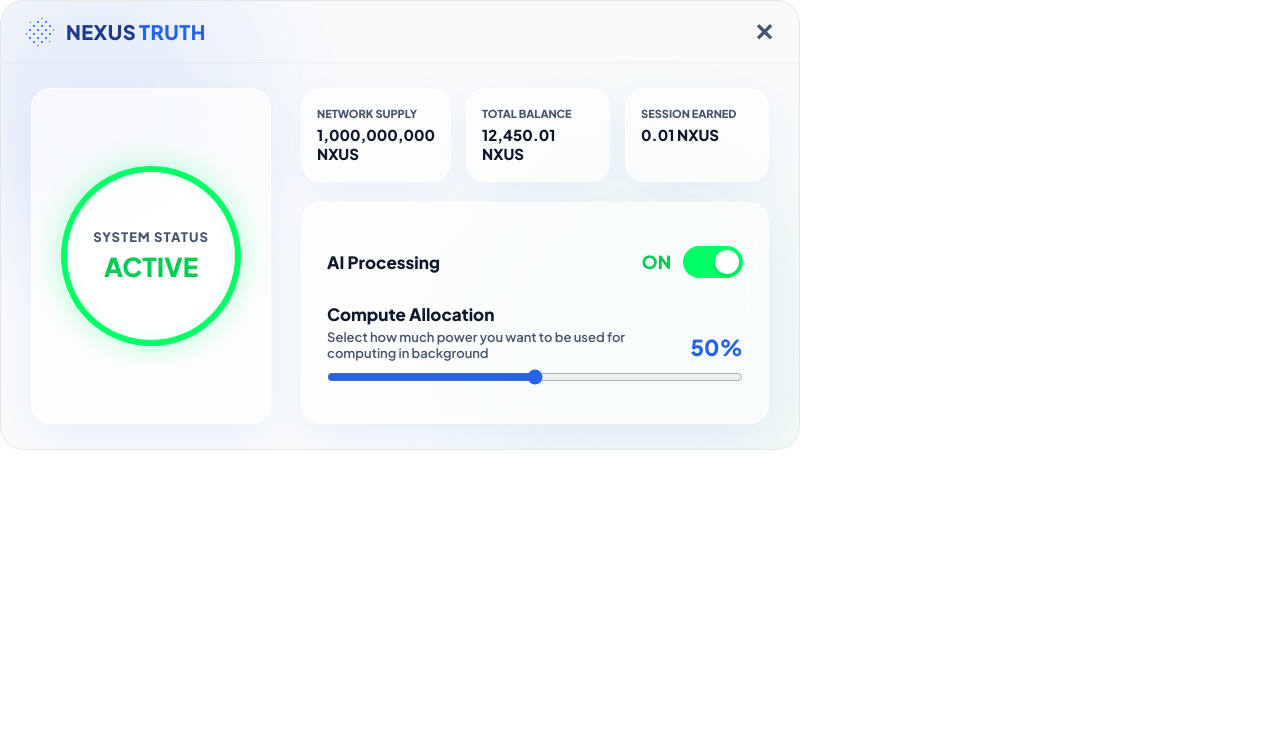
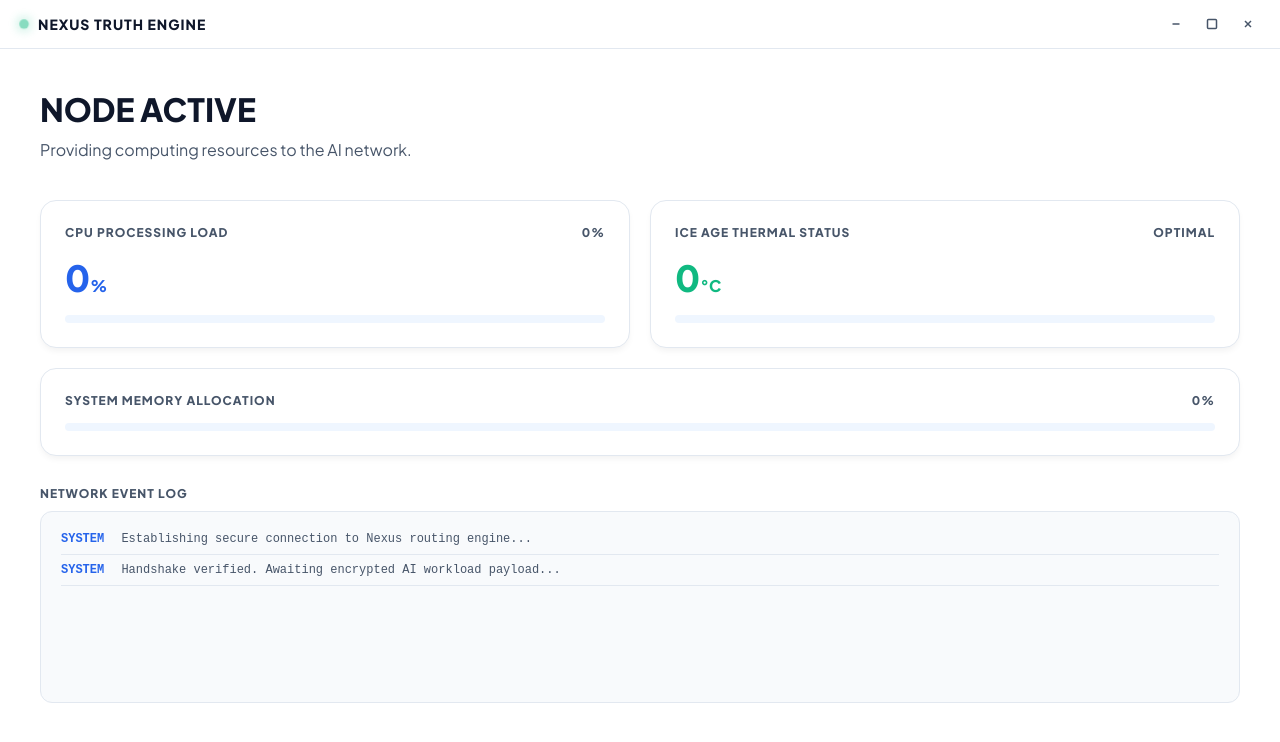
Before and after one commit to NexusTruth/Nexus-Truth-, an Electron app: page index.html in a window 1280 px wide. Drawn offline with Linux system fonts and the light colour scheme; no server answers.

Commit message:
Implement live hardware telemetry

```diff
--- a/index.html
+++ b/index.html
@@ -2,462 +2,351 @@
 <html lang="en">
 <head>
     <meta charset="UTF-8">
+    <meta name="viewport" content="width=device-width, initial-scale=1.0">
     <title>Nexus Truth Client</title>
     <link href="https://fonts.googleapis.com/css2?family=Plus+Jakarta+Sans:wght@400;600;800&display=swap" rel="stylesheet">
     <style>
         :root {
             --primaryBlue: #2563eb;
+            --darkBlue: #1e3a8a;
             --lightBlue: #eff6ff;
-            --darkBlue: #1e3a8a;
+            --successGreen: #10b981;
             --textMain: #0f172a;
             --textMuted: #475569;
-            --successGreen: #10b981;
-        }
-
-        * {
-            box-sizing: border-box;
-            margin: 0;
-            padding: 0;
-            font-family: 'Plus Jakarta Sans', sans-serif;
-            user-select: none;
+            --borderLight: #e2e8f0;
         }
 
         body {
-            background-color: transparent;
+            font-family: 'Plus Jakarta Sans', sans-serif;
+            background-color: #ffffff;
             color: var(--textMain);
-            width: 800px;
-            height: 450px;
+            margin: 0;
+            padding: 0;
+            height: 100vh;
+            display: flex;
+            flex-direction: column;
             overflow: hidden;
-            position: relative;
         }
 
-        .app-wrapper {
-            width: 100%;
-            height: 100%;
-            display: flex;
-            flex-direction: column;
-            background-color: #f8fafc;
-            border-radius: 24px;
-            border: 1px solid rgba(0, 0, 0, 0.08);
-            overflow: hidden;
-            position: relative;
-        }
-
-        .bg-flare-1 {
-            position: absolute;
-            top: -50px;
-            left: -50px;
-            width: 300px;
-            height: 300px;
-            background: var(--primaryBlue);
-            opacity: 0.08;
-            filter: blur(60px);
-            border-radius: 50%;
-            z-index: 0;
-        }
-
-        .bg-flare-2 {
-            position: absolute;
-            bottom: -100px;
-            right: -50px;
-            width: 400px;
-            height: 400px;
-            background: var(--successGreen);
-            opacity: 0.05;
-            filter: blur(70px);
-            border-radius: 50%;
-            z-index: 0;
-        }
-
-        .app-header {
-            padding: 15px 25px;
+        .titlebar {
+            -webkit-app-region: drag;
+            height: 48px;
+            background: #ffffff;
             display: flex;
             justify-content: space-between;
             align-items: center;
-            border-bottom: 1px solid rgba(0, 0, 0, 0.05);
-            -webkit-app-region: drag;
-            position: relative;
-            z-index: 10;
+            padding: 0 20px;
+            border-bottom: 1px solid var(--borderLight);
+            flex-shrink: 0;
         }
 
-        .brand-container {
+        .titlebar-brand {
+            font-weight: 800;
+            font-size: 14px;
+            letter-spacing: 1px;
+            text-transform: uppercase;
             display: flex;
             align-items: center;
+            gap: 10px;
+        }
+
+        .status-dot {
+            width: 8px;
+            height: 8px;
+            background-color: var(--successGreen);
+            border-radius: 50%;
+            box-shadow: 0 0 10px var(--successGreen);
+            animation: pulse 2s infinite;
+        }
+
+        @keyframes pulse {
+            0% { opacity: 1; transform: scale(1); }
+            50% { opacity: 0.5; transform: scale(1.2); }
+            100% { opacity: 1; transform: scale(1); }
+        }
+
+        .window-controls {
+            -webkit-app-region: no-drag;
+            display: flex;
             gap: 12px;
         }
 
-        .logo-globe-placeholder {
-            width: 28px;
-            height: 28px;
-            border-radius: 50%;
-            background-image: radial-gradient(var(--primaryBlue) 20%, transparent 20%), radial-gradient(var(--primaryBlue) 20%, transparent 20%);
-            background-size: 8px 8px;
-            background-position: 0 0, 4px 4px;
-            opacity: 0.8;
+        .control-btn {
+            background: transparent;
+            border: none;
+            color: var(--textMuted);
+            cursor: pointer;
+            width: 24px;
+            height: 24px;
+            border-radius: 6px;
+            display: flex;
+            align-items: center;
+            justify-content: center;
+            transition: all 0.2s;
         }
 
-        .brand-nexus {
-            font-weight: 800;
-            font-size: 20px;
-            letter-spacing: 0.5px;
-            color: var(--darkBlue);
-        }
-
-        .brand-truth {
-            font-weight: 800;
-            font-size: 20px;
-            letter-spacing: 0.5px;
+        .control-btn:hover {
+            background: var(--lightBlue);
             color: var(--primaryBlue);
         }
 
-        .close-btn {
-            background: none;
-            border: none;
-            color: var(--textMuted);
-            cursor: pointer;
-            font-size: 24px;
-            font-weight: bold;
-            -webkit-app-region: no-drag;
-            transition: color 0.2s;
+        .control-btn.close:hover {
+            background: #fee2e2;
+            color: #dc2626;
         }
 
-        .close-btn:hover {
-            color: #ef4444;
+        .content {
+            padding: 40px;
+            flex-grow: 1;
+            overflow-y: auto;
         }
 
-        .main-content {
-            display: flex;
-            flex-direction: row;
-            flex: 1;
-            padding: 25px 30px;
-            gap: 30px;
-            position: relative;
-            z-index: 10;
+        .hero-section {
+            margin-bottom: 40px;
         }
 
-        .glass-card {
-            background: rgba(255, 255, 255, 0.65);
-            backdrop-filter: blur(16px);
-            -webkit-backdrop-filter: blur(16px);
-            border: 1px solid rgba(255, 255, 255, 0.9);
-            border-radius: 20px;
-            box-shadow: 0 10px 40px -10px rgba(37, 99, 235, 0.1);
+        .hero-title {
+            font-size: 32px;
+            font-weight: 800;
+            margin: 0 0 10px 0;
+            text-transform: uppercase;
         }
 
-        .status-column {
-            flex: 0 0 240px;
-            display: flex;
-            flex-direction: column;
-            justify-content: center;
-            align-items: center;
-            padding: 20px;
+        .hero-subtitle {
+            color: var(--textMuted);
+            font-size: 16px;
+            margin: 0;
         }
 
-        .status-box {
-            position: relative;
-            width: 180px;
-            height: 180px;
-            display: flex;
-            flex-direction: column;
-            justify-content: center;
-            align-items: center;
-            border-radius: 50%;
-            background: rgba(255, 255, 255, 0.8);
-            border: 6px solid #00ff66;
-            box-shadow: 0 0 30px rgba(0, 255, 102, 0.3), inset 0 0 15px rgba(0, 255, 102, 0.1);
-            transition: all 0.3s ease;
+        .grid-container {
+            display: grid;
+            grid-template-columns: repeat(2, 1fr);
+            gap: 20px;
+            margin-bottom: 30px;
         }
 
-        .status-box.stopped {
-            border-color: #94a3b8;
-            box-shadow: 0 10px 25px rgba(148, 163, 184, 0.15), inset 0 0 0 transparent;
+        .card {
+            background: #ffffff;
+            border: 1px solid var(--borderLight);
+            border-radius: 16px;
+            padding: 24px;
+            box-shadow: 0 4px 6px -1px rgba(0, 0, 0, 0.05);
         }
 
-        .status-text {
-            font-size: 13px;
+        .card-header {
+            font-size: 12px;
             font-weight: 800;
             text-transform: uppercase;
             color: var(--textMuted);
+            margin-bottom: 15px;
             letter-spacing: 1px;
-        }
-
-        .status-value {
-            font-size: 26px;
-            font-weight: 800;
-            color: #00cc52;
-            margin-top: 5px;
-        }
-
-        .status-box.stopped .status-value {
-            color: var(--textMuted);
-        }
-
-        .controls-column {
-            flex: 1;
             display: flex;
-            flex-direction: column;
             justify-content: space-between;
         }
 
-        .metrics-row {
-            display: flex;
-            gap: 15px;
-            margin-bottom: 20px;
-        }
-
-        .metric-card {
-            flex: 1;
-            padding: 18px 15px;
-            text-align: left;
-        }
-
-        .metric-label {
-            font-size: 11px;
-            font-weight: 800;
-            color: var(--textMuted);
-            text-transform: uppercase;
-            margin-bottom: 5px;
-        }
-
-        .metric-value {
-            font-size: 15px;
-            font-weight: 800;
-            color: var(--textMain);
-        }
-
-        .control-card {
-            padding: 25px;
-            flex: 1;
-            display: flex;
-            flex-direction: column;
-            justify-content: center;
-        }
-
-        .toggle-row {
-            display: flex;
-            justify-content: space-between;
-            align-items: center;
-            margin-bottom: 25px;
-        }
-
-        .control-title {
-            font-size: 17px;
-            font-weight: 800;
-            color: var(--textMain);
-        }
-
-        .toggle-wrapper {
-            display: flex;
-            align-items: center;
-            gap: 12px;
-        }
-
-        .toggle-label {
-            font-size: 18px;
-            font-weight: 800;
-            color: #00cc52;
-            width: 40px;
-            text-align: right;
-        }
-
-        .toggle-label.off {
-            color: var(--textMuted);
-        }
-
-        .switch {
-            position: relative;
-            display: inline-block;
-            width: 60px;
-            height: 32px;
-        }
-
-        .switch input {
-            opacity: 0;
-            width: 0;
-            height: 0;
-        }
-
-        .slider-toggle {
-            position: absolute;
-            cursor: pointer;
-            top: 0;
-            left: 0;
-            right: 0;
-            bottom: 0;
-            background-color: #cbd5e1;
-            transition: .3s;
-            border-radius: 34px;
-        }
-
-        .slider-toggle:before {
-            position: absolute;
-            content: "";
-            height: 24px;
-            width: 24px;
-            left: 4px;
-            bottom: 4px;
-            background-color: white;
-            transition: .3s;
-            border-radius: 50%;
-            box-shadow: 0 2px 5px rgba(0,0,0,0.2);
-        }
-
-        input:checked + .slider-toggle {
-            background-color: #00ff66;
-        }
-
-        input:checked + .slider-toggle:before {
-            transform: translateX(28px);
-        }
-
-        .slider-row {
-            display: flex;
-            flex-direction: column;
-        }
-
-        .slider-header {
-            display: flex;
-            justify-content: space-between;
-            align-items: flex-end;
-            margin-bottom: 12px;
-        }
-
-        .idiot-proof-text {
-            font-size: 13px;
-            font-weight: 600;
-            color: var(--textMuted);
-            margin-top: 4px;
-        }
-
-        .percentage-indicator {
-            font-size: 22px;
+        .card-value {
+            font-size: 36px;
             font-weight: 800;
             color: var(--primaryBlue);
         }
 
-        .power-slider {
+        .progress-container {
             width: 100%;
-            accent-color: var(--primaryBlue);
-            cursor: pointer;
             height: 8px;
+            background-color: var(--lightBlue);
             border-radius: 4px;
+            margin-top: 15px;
+            overflow: hidden;
         }
+
+        .progress-bar {
+            height: 100%;
+            background-color: var(--primaryBlue);
+            border-radius: 4px;
+            transition: width 0.5s ease-out;
+            width: 0%;
+        }
+
+        .temp-bar {
+            background-color: var(--successGreen);
+        }
+
+        .warning-state {
+            background-color: #f59e0b !important;
+        }
+
+        .danger-state {
+            background-color: #dc2626 !important;
+        }
+
+        .telemetry-row {
+            display: flex;
+            justify-content: space-between;
+            align-items: flex-end;
+        }
+
+        .full-width {
+            grid-column: span 2;
+        }
+
+        .log-container {
+            background: #f8fafc;
+            border: 1px solid var(--borderLight);
+            border-radius: 12px;
+            padding: 20px;
+            height: 150px;
+            overflow-y: auto;
+            font-family: monospace;
+            font-size: 12px;
+            color: var(--textMuted);
+        }
+
+        .log-entry {
+            margin-bottom: 8px;
+            border-bottom: 1px solid #e2e8f0;
+            padding-bottom: 8px;
+        }
+
+        .log-time {
+            color: var(--primaryBlue);
+            font-weight: bold;
+            margin-right: 10px;
+        }
+
     </style>
 </head>
 <body>
-    <div class="app-wrapper">
-        <div class="bg-flare-1"></div>
-        <div class="bg-flare-2"></div>
 
-        <div class="app-header">
-            <div class="brand-container">
-                <div class="logo-globe-placeholder"></div>
-                <div class="brand">
-                    <span class="brand-nexus">NEXUS</span> <span class="brand-truth">TRUTH</span>
+    <div class="titlebar">
+        <div class="titlebar-brand">
+            <div class="status-dot"></div>
+            Nexus Truth Engine
         </div>
-            </div>
-            <button class="close-btn" id="closeBtn">✕</button>
-        </div>
-
-        <div class="main-content">
-            <div class="status-column glass-card">
-                <div class="status-box" id="statusRing">
-                    <span class="status-text">System Status</span>
-                    <span class="status-value" id="statusLabel">ACTIVE</span>
+        <div class="window-controls">
+            <button class="control-btn" id="minBtn">
+                <svg width="12" height="12" viewBox="0 0 24 24" fill="none" stroke="currentColor" stroke-width="3"><line x1="5" y1="12" x2="19" y2="12"></line></svg>
+            </button>
+            <button class="control-btn" id="maxBtn">
+                <svg width="12" height="12" viewBox="0 0 24 24" fill="none" stroke="currentColor" stroke-width="3"><rect x="3" y="3" width="18" height="18" rx="2" ry="2"></rect></svg>
+            </button>
+            <button class="control-btn close" id="closeBtn">
+                <svg width="12" height="12" viewBox="0 0 24 24" fill="none" stroke="currentColor" stroke-width="3"><line x1="18" y1="6" x2="6" y2="18"></line><line x1="6" y1="6" x2="18" y2="18"></line></svg>
+            </button>
         </div>
     </div>
 
-            <div class="controls-column">
-                <div class="metrics-row">
-                    <div class="metric-card glass-card">
-                        <div class="metric-label">Network Supply</div>
-                        <div class="metric-value">1,000,000,000 NXUS</div>
+    <div class="content">
+        <div class="hero-section">
+            <h1 class="hero-title">Node Active</h1>
+            <p class="hero-subtitle">Providing computing resources to the AI network.</p>
         </div>
-                    <div class="metric-card glass-card">
-                        <div class="metric-label">Total Balance</div>
-                        <div class="metric-value" id="totalLabel">12,450.00 NXUS</div>
+
+        <div class="grid-container">
+            <div class="card">
+                <div class="card-header">
+                    <span>CPU Processing Load</span>
+                    <span id="cpuText">0%</span>
                 </div>
-                    <div class="metric-card glass-card">
-                        <div class="metric-label">Session Earned</div>
-                        <div class="metric-value" id="sessionLabel">0.00 NXUS</div>
+                <div class="telemetry-row">
+                    <div class="card-value" id="cpuValue">0<span style="font-size: 16px;">%</span></div>
+                </div>
+                <div class="progress-container">
+                    <div class="progress-bar" id="cpuBar"></div>
                 </div>
             </div>
 
-                <div class="control-card glass-card">
-                    <div class="toggle-row">
-                        <div class="control-title">AI Processing</div>
-                        <div class="toggle-wrapper">
-                            <span class="toggle-label" id="toggleStateText">ON</span>
-                            <label class="switch">
-                                <input type="checkbox" id="engineToggle" checked>
-                                <span class="slider-toggle"></span>
-                            </label>
+            <div class="card">
+                <div class="card-header">
+                    <span>Ice Age Thermal Status</span>
+                    <span id="tempText">Optimal</span>
+                </div>
+                <div class="telemetry-row">
+                    <div class="card-value" id="tempValue" style="color: var(--successGreen);">0<span style="font-size: 16px;">°C</span></div>
+                </div>
+                <div class="progress-container">
+                    <div class="progress-bar temp-bar" id="tempBar"></div>
                 </div>
             </div>
 
-                    <div class="slider-row">
-                        <div class="slider-header">
-                            <div>
-                                <div class="control-title">Compute Allocation</div>
-                                <div class="idiot-proof-text">Select how much power you want to be used for computing in background</div>
+            <div class="card full-width">
+                <div class="card-header">
+                    <span>System Memory Allocation</span>
+                    <span id="ramText">0%</span>
                 </div>
-                            <span class="percentage-indicator" id="sliderValue">50%</span>
-                        </div>
-                        <input type="range" id="powerSlider" class="power-slider" min="10" max="90" value="50">
+                <div class="progress-container">
+                    <div class="progress-bar" id="ramBar"></div>
                 </div>
             </div>
+        </div>
+
+        <div class="card full-width" style="padding: 0; border: none; box-shadow: none;">
+            <div class="card-header" style="margin-bottom: 10px;">Network Event Log</div>
+            <div class="log-container" id="logBox">
+                <div class="log-entry"><span class="log-time">SYSTEM</span> Establishing secure connection to Nexus routing engine...</div>
+                <div class="log-entry"><span class="log-time">SYSTEM</span> Handshake verified. Awaiting encrypted AI workload payload...</div>
             </div>
         </div>
     </div>
 
     <script>
-        const engineToggle = document.getElementById('engineToggle');
-        const toggleStateText = document.getElementById('toggleStateText');
-        const statusRing = document.getElementById('statusRing');
-        const statusLabel = document.getElementById('statusLabel');
-        const powerSlider = document.getElementById('powerSlider');
-        const sliderValue = document.getElementById('sliderValue');
-        const totalLabel = document.getElementById('totalLabel');
-        const sessionLabel = document.getElementById('sessionLabel');
-        const closeBtn = document.getElementById('closeBtn');
-
-        powerSlider.addEventListener('input', (e) => {
-            sliderValue.innerText = e.target.value + '%';
+        document.getElementById('minBtn').addEventListener('click', () => {
+            window.electronAPI.minimize();
         });
 
-        closeBtn.addEventListener('click', () => {
-            window.close();
+        document.getElementById('maxBtn').addEventListener('click', () => {
+            window.electronAPI.maximize();
         });
 
-        engineToggle.addEventListener('change', (e) => {
-            if (e.target.checked) {
-                statusRing.classList.remove('stopped');
-                statusLabel.innerText = 'ACTIVE';
-                toggleStateText.innerText = 'ON';
-                toggleStateText.classList.remove('off');
+        document.getElementById('closeBtn').addEventListener('click', () => {
+            window.electronAPI.close();
+        });
+
+        function addLog(message) {
+            const logBox = document.getElementById('logBox');
+            const time = new Date().toLocaleTimeString('en-US', { hour12: false });
+            const entry = document.createElement('div');
+            entry.className = 'log-entry';
+            entry.innerHTML = `<span class="log-time">[${time}]</span> ${message}`;
+            logBox.prepend(entry);
+            if (logBox.children.length > 15) {
+                logBox.removeChild(logBox.lastChild);
+            }
+        }
+
+        window.electronAPI.onTelemetry((data) => {
+            document.getElementById('cpuValue').innerHTML = `${data.cpu}<span style="font-size: 16px;">%</span>`;
+            document.getElementById('cpuText').innerText = `${data.cpu}%`;
+            document.getElementById('cpuBar').style.width = `${data.cpu}%`;
+
+            document.getElementById('ramText').innerText = `${data.ram}% Allocated`;
+            document.getElementById('ramBar').style.width = `${data.ram}%`;
+
+            const tempValue = document.getElementById('tempValue');
+            const tempBar = document.getElementById('tempBar');
+            const tempText = document.getElementById('tempText');
+
+            tempValue.innerHTML = `${data.temp}<span style="font-size: 16px;">°C</span>`;
+            tempBar.style.width = `${Math.min((data.temp / 100) * 100, 100)}%`;
+
+            if (data.temp < 60) {
+                tempValue.style.color = 'var(--successGreen)';
+                tempBar.className = 'progress-bar temp-bar';
+                tempText.innerText = 'Optimal';
+            } else if (data.temp >= 60 && data.temp < 80) {
+                tempValue.style.color = '#f59e0b';
+                tempBar.className = 'progress-bar warning-state';
+                tempText.innerText = 'Elevated';
             } else {
-                statusRing.classList.add('stopped');
-                statusLabel.innerText = 'PAUSED';
-                toggleStateText.innerText = 'OFF';
-                toggleStateText.classList.add('off');
+                tempValue.style.color = '#dc2626';
+                tempBar.className = 'progress-bar danger-state';
+                tempText.innerText = 'Ice Age Throttle Active';
+                addLog('WARNING: Thermal limits reached. Ice Age Protocol throttling applied.');
+            }
+
+            if (Math.random() > 0.8) {
+                addLog('Processing fragmented neural network dataset...');
             }
         });
-
-        let sessionBalance = 0.00;
-        let totalBalance = 12450.00;
-
-        setInterval(() => {
-            if (engineToggle.checked) {
-                const speedMultiplier = powerSlider.value / 50;
-                const incrementalEarn = 0.01 * speedMultiplier;
-
-                sessionBalance += incrementalEarn;
-                totalBalance += incrementalEarn;
-
-                sessionLabel.innerText = sessionBalance.toFixed(2) + ' NXUS';
-                totalLabel.innerText = totalBalance.toLocaleString(undefined, {minimumFractionDigits: 2, maximumFractionDigits: 2}) + ' NXUS';
-            }
-        }, 3000);
     </script>
 </body>
 </html>
```
Also changed, not shown: main.cjs (+71 -38 lines), preload.cjs (added, +8 -0 lines). Lines whose indentation alone changed are shown as unchanged.
